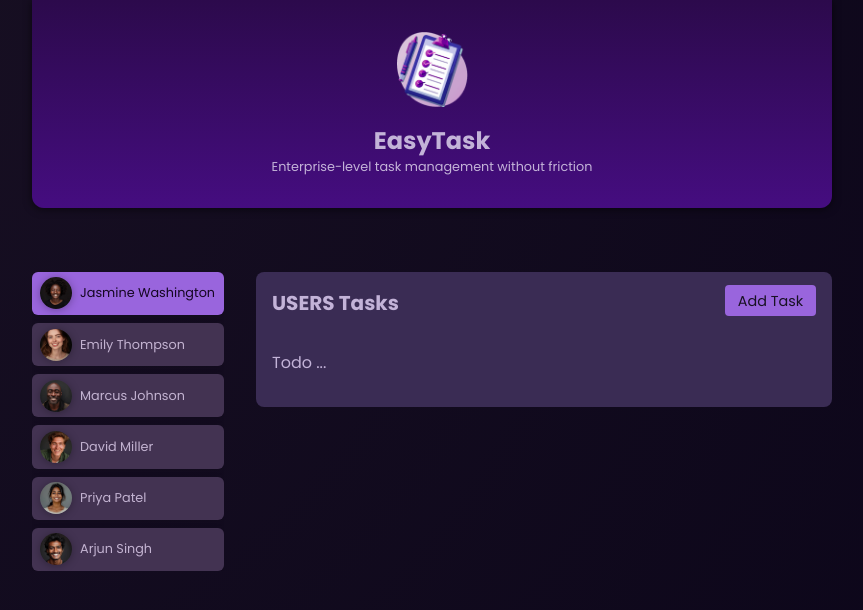
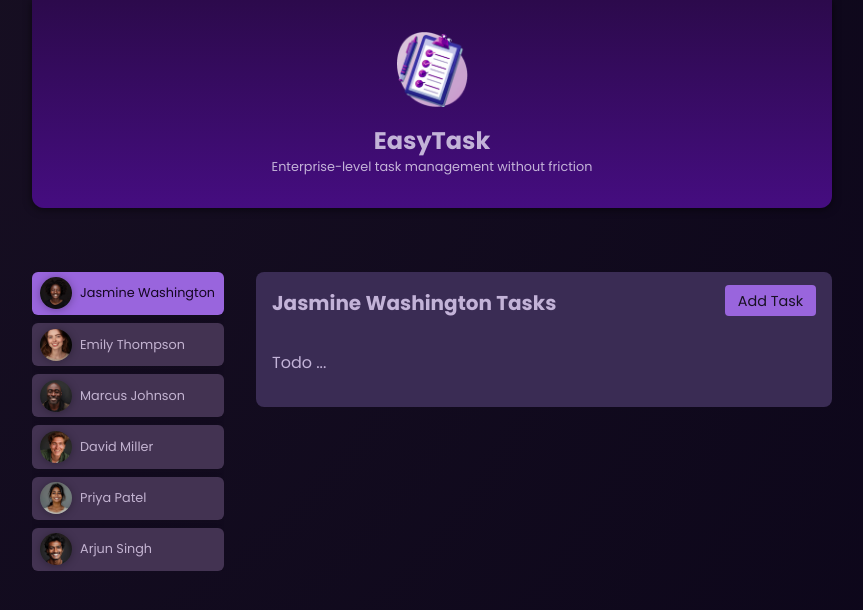
Before and after one commit to FilonenkoDima/EasyTask, an Angular app: page /users/u1 in a window 1280 px wide. Shown: the top 610 px of the page, without its empty margins (208-1071 px from the left). Built offline with nearby package versions, Linux system fonts and the light colour scheme.

Commit message:
outputed users name in user-task component

```diff
--- a/src/app/app.config.ts
+++ b/src/app/app.config.ts
@@ -1,7 +1,7 @@
 import { ApplicationConfig } from '@angular/core';
-import { provideRouter } from '@angular/router';
+import { provideRouter, withComponentInputBinding } from '@angular/router';
 import { routes } from './app.routes';
 
 export const appConfig: ApplicationConfig = {
-  providers: [provideRouter(routes)],
+  providers: [provideRouter(routes, withComponentInputBinding())],
 };
--- a/src/app/users/user-tasks/user-tasks.component.html
+++ b/src/app/users/user-tasks/user-tasks.component.html
@@ -1,6 +1,6 @@
 <section id="tasks">
   <header>
-    <h2>USERS Tasks</h2>
+    <h2>{{ userName() }} Tasks</h2>
     <menu>
       <a>Add Task</a>
     </menu>
--- a/src/app/users/user-tasks/user-tasks.component.ts
+++ b/src/app/users/user-tasks/user-tasks.component.ts
@@ -1,12 +1,18 @@
-import { Component } from '@angular/core';
+import { Component, computed, inject, input } from '@angular/core';
+import { UsersService } from '../users.service';
 
 @Component({
   selector: 'app-user-tasks',
   standalone: true,
   imports: [],
   templateUrl: './user-tasks.component.html',
-  styleUrl: './user-tasks.component.css'
+  styleUrl: './user-tasks.component.css',
 })
 export class UserTasksComponent {
+  userId = input.required<string>();
+  private usersService = inject(UsersService);
 
+  userName = computed(
+    () => this.usersService.users.find((u) => u.id === this.userId())?.name
+  );
 }
```
